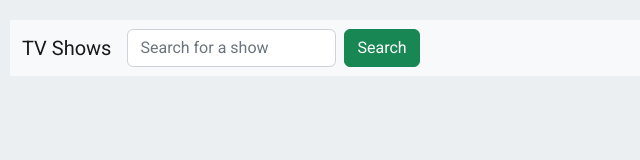
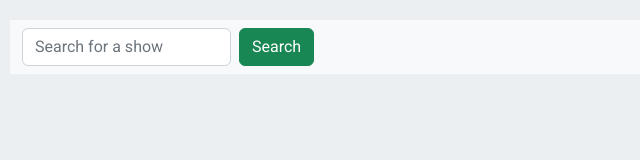
Before and after one commit to ChukwumaKingsley/dummy-repository, a plain HTML site: page index.html in a window 1280 px wide. Shown: the whole page, without its empty margins (0-640 px from the left). Drawn offline with nearby package versions, Linux system fonts and the light colour scheme.

Commit message:
Minor changes to form element

```diff
--- a/index.html
+++ b/index.html
@@ -17,10 +17,10 @@
     <!-- Bootstrap Navbar -->
     <nav class="navbar navbar-expand-lg navbar-light bg-light">
     <div class="container-fluid">
-        <a class="navbar-brand" href="#">TV Shows</a>
+        <!-- <a class="navbar-brand" href="#">TV Shows</a> -->
         <form id="search-form" class="d-flex ms-auto">
-            <input type="text" id="input-show" class="form-control me-2" placeholder="Search for a show">
-            <button type="submit" id="submit-data" class="btn btn-success">Search</button>
+          <input type="text" id="input-show" class="form-control me-2" placeholder="Search for a show">
+          <button type="submit" id="submit-data" class="btn btn-success">Search</button>
         </form>
         <button class="navbar-toggler" type="button" data-bs-toggle="collapse" data-bs-target="#navbarNav" aria-controls="navbarNav" aria-expanded="false" aria-label="Toggle navigation">
             <span class="navbar-toggler-icon"></span>
```
